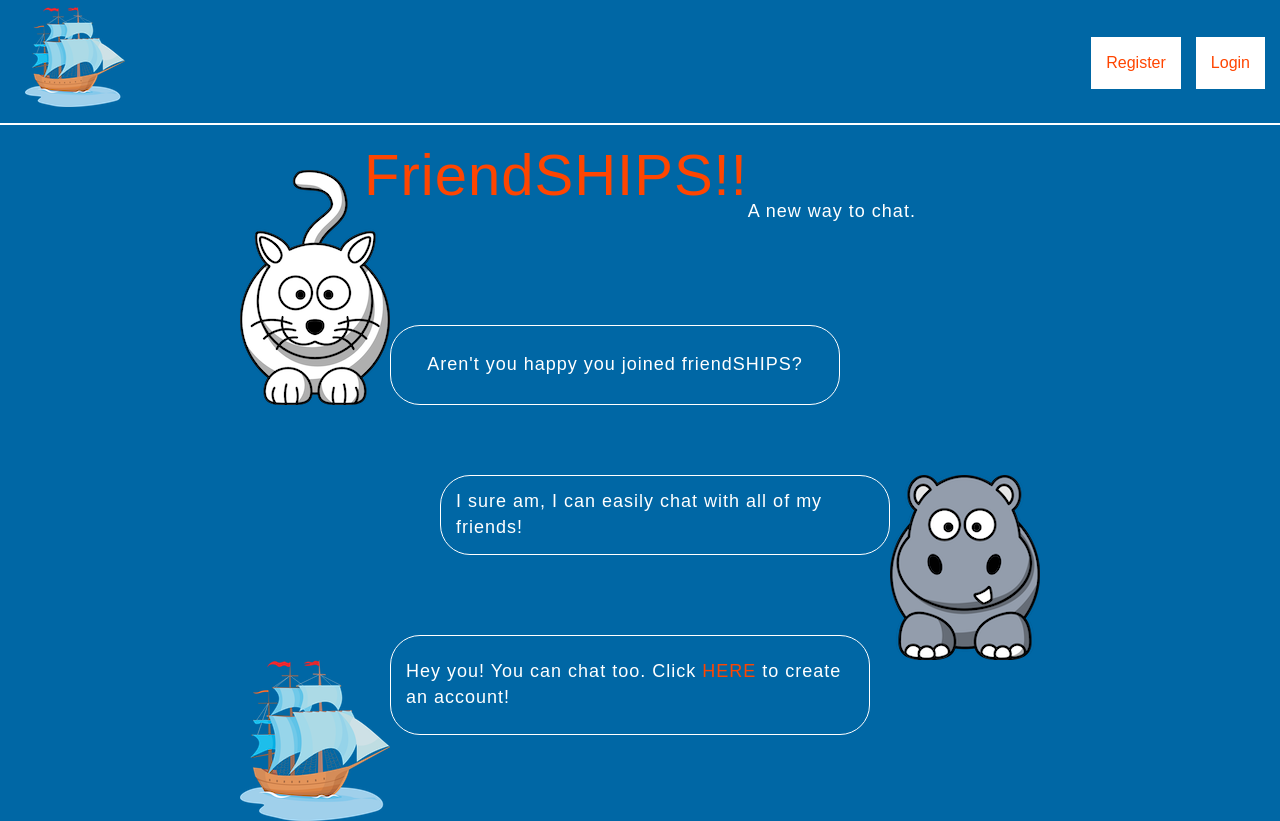
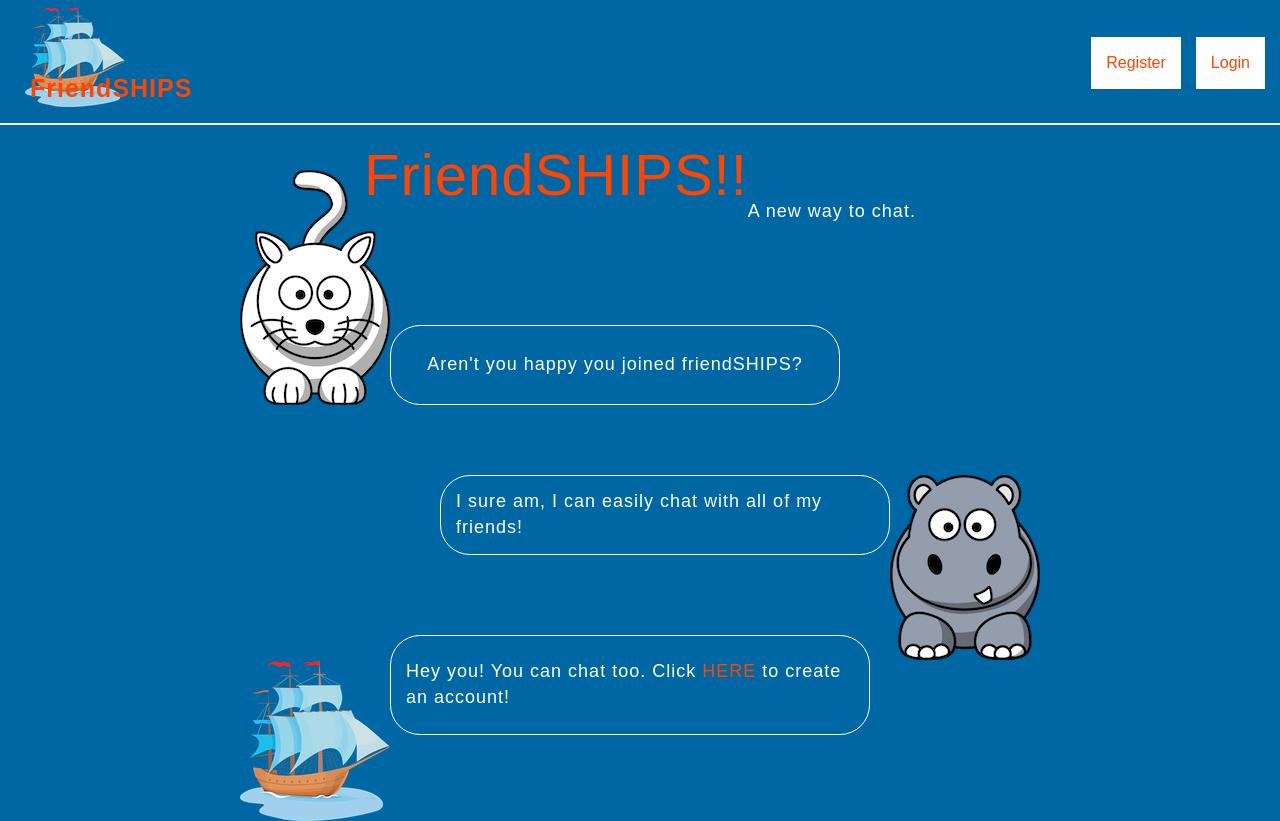
Before and after one commit to nickso9/friendSHIPS, a React (Create React App) app in the folder client/: page / in a window 1280 px wide. Built offline with nearby package versions, Linux system fonts and the light colour scheme; no server answers; a web font is replaced by a local one.

Commit message:
put logo back

```diff
--- a/client/src/components/navbar/Navbar.js
+++ b/client/src/components/navbar/Navbar.js
@@ -92,7 +92,7 @@ class Navbar extends Component {
                             style={navbarBrand}>
                             <div style={brandWrapper}>
                             <span style={brandText}>
-                                {/* FriendSHIPS */}
+                                FriendSHIPS
                                 </span>
                             </div>
                         </div>
```
